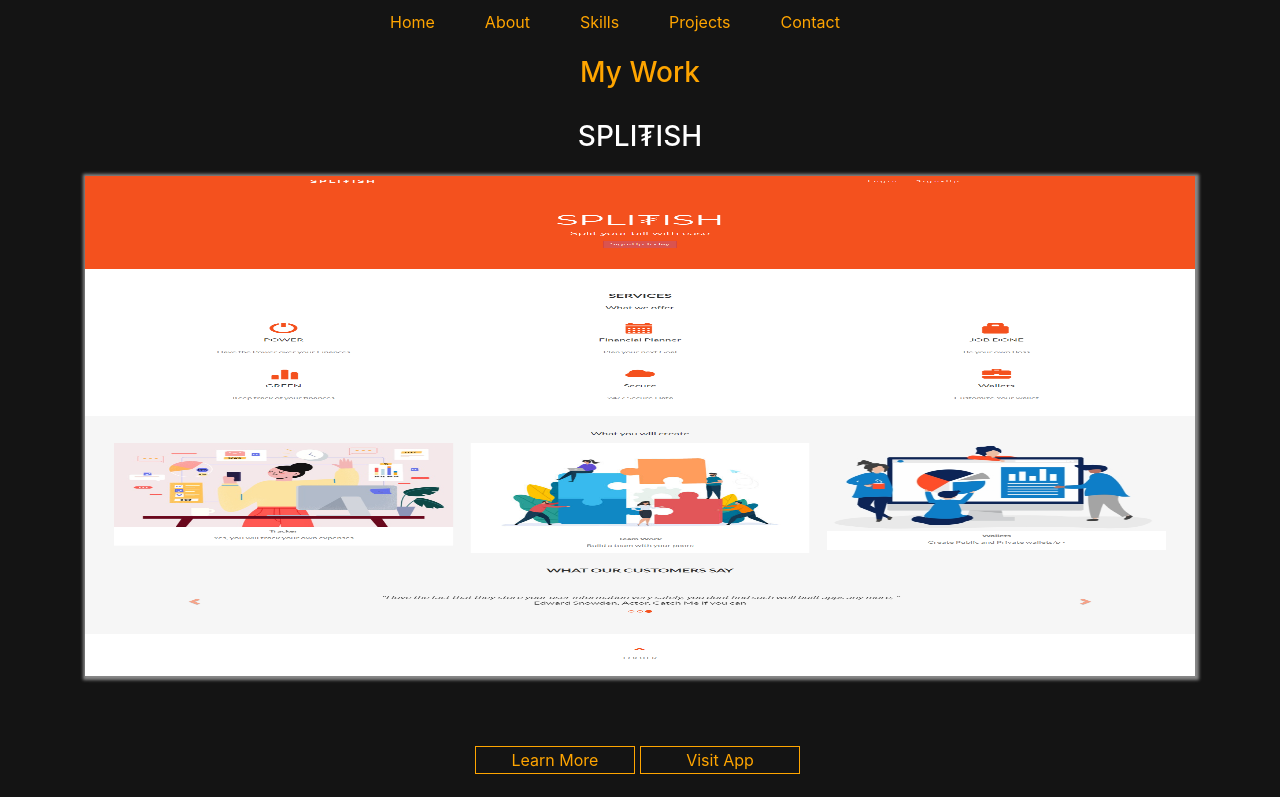
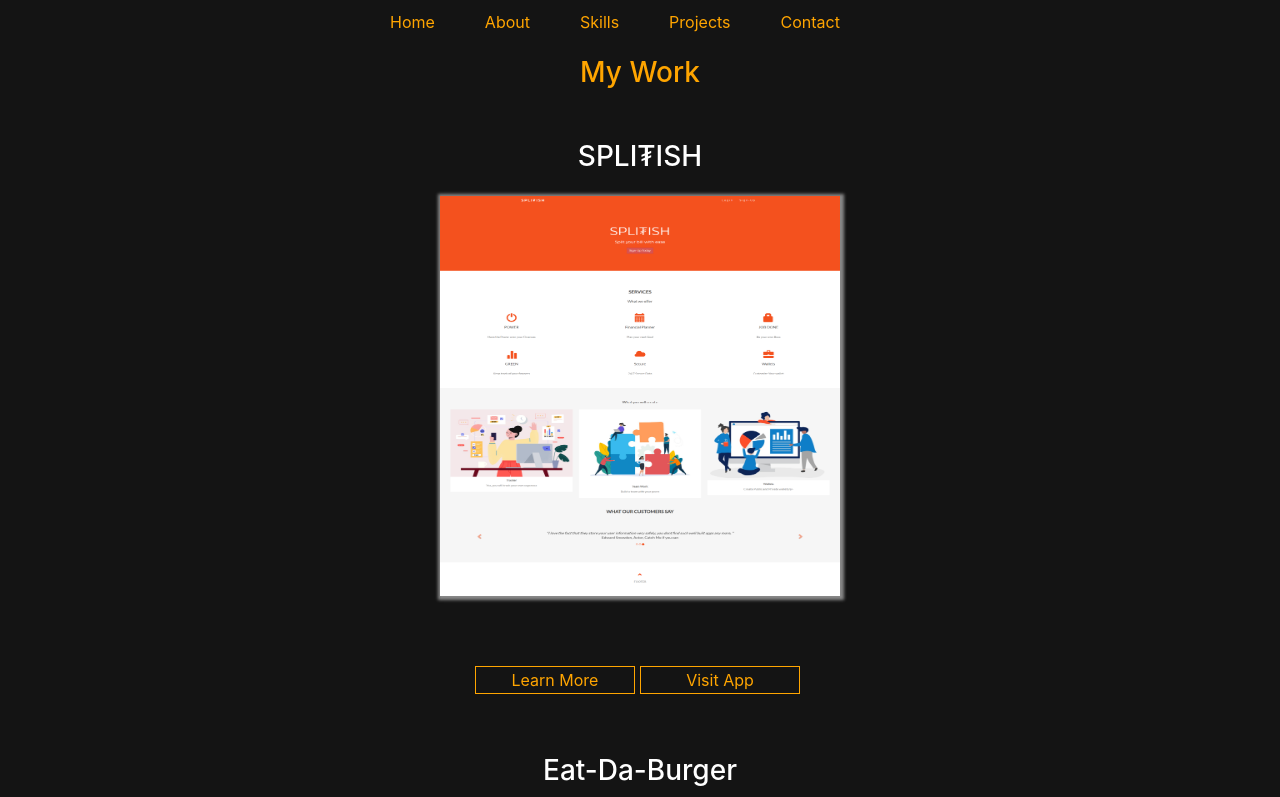
Before and after one commit to nashwalters/portfolio-react, a React (Create React App) app: page /projects in a window 1280 px wide. Shown: the top 797 px of the page. Built offline with nearby package versions, Linux system fonts and the light colour scheme.

Commit message:
Modified styles.

```diff
--- a/src/components/Project.js
+++ b/src/components/Project.js
@@ -5,15 +5,14 @@
 
 const Project = (props) => {
     return (
-        <section className="container">
+        <div>
             <h3 className="center">{props.title}</h3>
-                    <img className="w-100 gallery" src={props.img} alt={props.title}/>
-                    <div className="text-center">
-                        <a href= {props.github} target="_blank" rel="noreferrer"><button className="nav-btn link link-btn">Learn More</button></a>
-                        <a href= {props.deploy} target="_blank" rel="noreferrer"><button className="nav-btn link link-btn">Visit App</button></a>
-                    </div>
-
-        </section>
+                <img className="gallery" src={props.img} alt={props.title}/>
+            <div className="text-center">
+                <a href= {props.github} target="_blank" rel="noreferrer"><button className="nav-btn link link-btn">Learn More</button></a>
+                <a href= {props.deploy} target="_blank" rel="noreferrer"><button className="nav-btn link link-btn">Visit App</button></a>
+            </div>
+        </div>
     );
 }
 
--- a/src/pages/Portfolio.js
+++ b/src/pages/Portfolio.js
@@ -15,6 +15,7 @@
             {projects.map(project => {
                 return (
                 <Project
+                    key={project.key}
                     title={project.title}
                     img={project.img}
                     github={project.github}
--- a/src/style/Style.css
+++ b/src/style/Style.css
@@ -125,13 +125,14 @@
     margin-top: 2.5rem;
     margin-bottom: 1.875rem;
 }
-
 .center{
+    margin-top: 50px;
     text-align: center;
     color: white !important;
 }
 .gallery {
-    height: 500px;
+    height: 25rem;
+    width: 25rem;
     margin-top: 0.938rem;
     margin-bottom: 0.625rem;
     box-shadow:0.063rem 0.063rem 0.188rem 0.188rem #888888;
```
